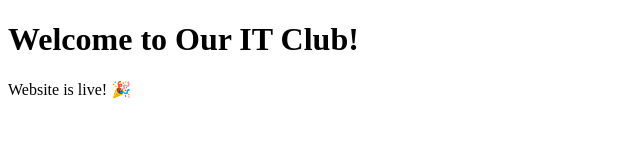
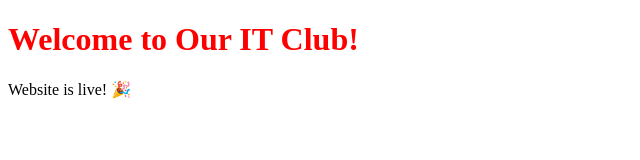
Before and after one commit to GRAND3005SH/iconic-it.github.io, a plain HTML site: page index.html in a window 1280 px wide. Shown: the whole page, without its empty margins (0-640 px from the left). Drawn offline with Linux system fonts and the light colour scheme.

Commit message:
Update index.html

```diff
--- a/index.html
+++ b/index.html
@@ -6,7 +6,7 @@
     <title>IT Club</title>
 </head>
 <body>
-    <h1 color="red">Welcome to Our IT Club!</h1>
+    <h1 style="color:red">Welcome to Our IT Club!</h1>
     <p>Website is live! 🎉</p>
 </body>
 </html>
```
